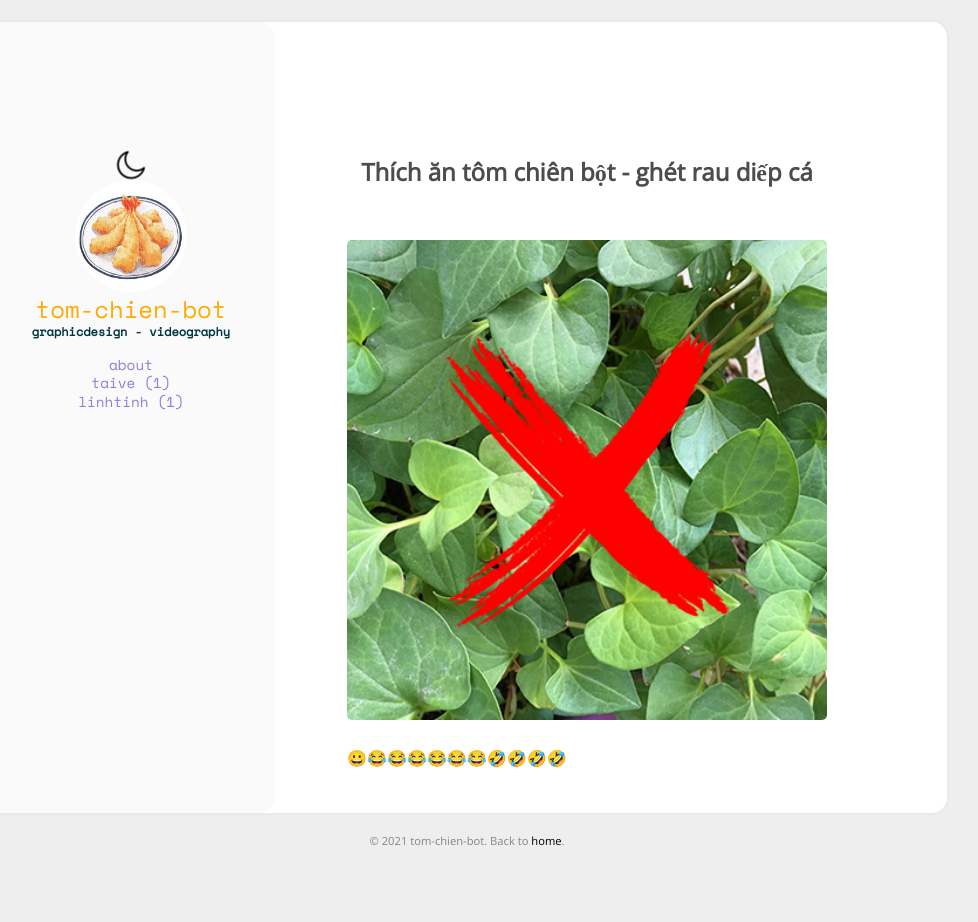
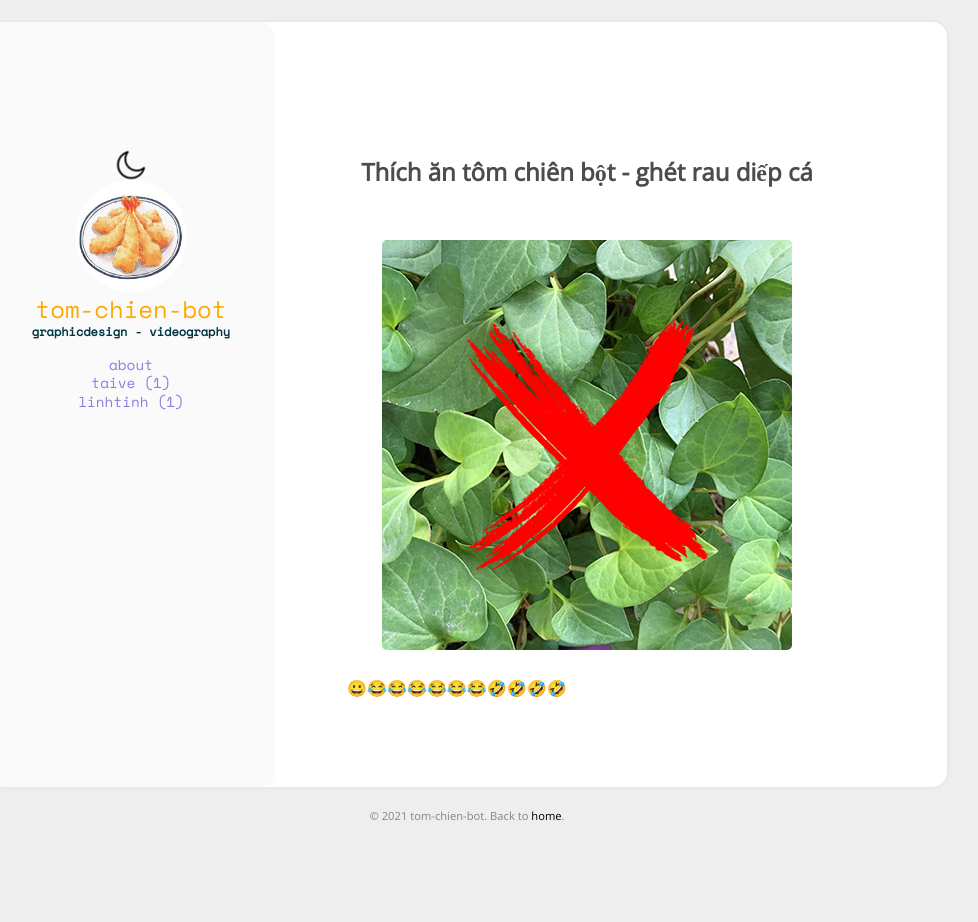
Before and after one commit to tom-chien-bot/tom-chien-bot, a Jekyll site: the page built from aboutme.html, in a window 1280 px wide. Shown: the whole page, without its empty margins (173-1151 px from the left). Built offline with Jekyll 4.4.1, drawn with Linux system fonts in a browser that asks for light colours.

Commit message:
Update main.scss

```diff
--- a/assets/css/main.scss
+++ b/assets/css/main.scss
@@ -132,8 +132,8 @@ a {
 img {
     // display: block;
     object-fit: cover;
-    width: 100%;
     max-width: 100%;
+    max-height: 100%;
     margin-left: auto;
     margin-right: auto;
 }
```
